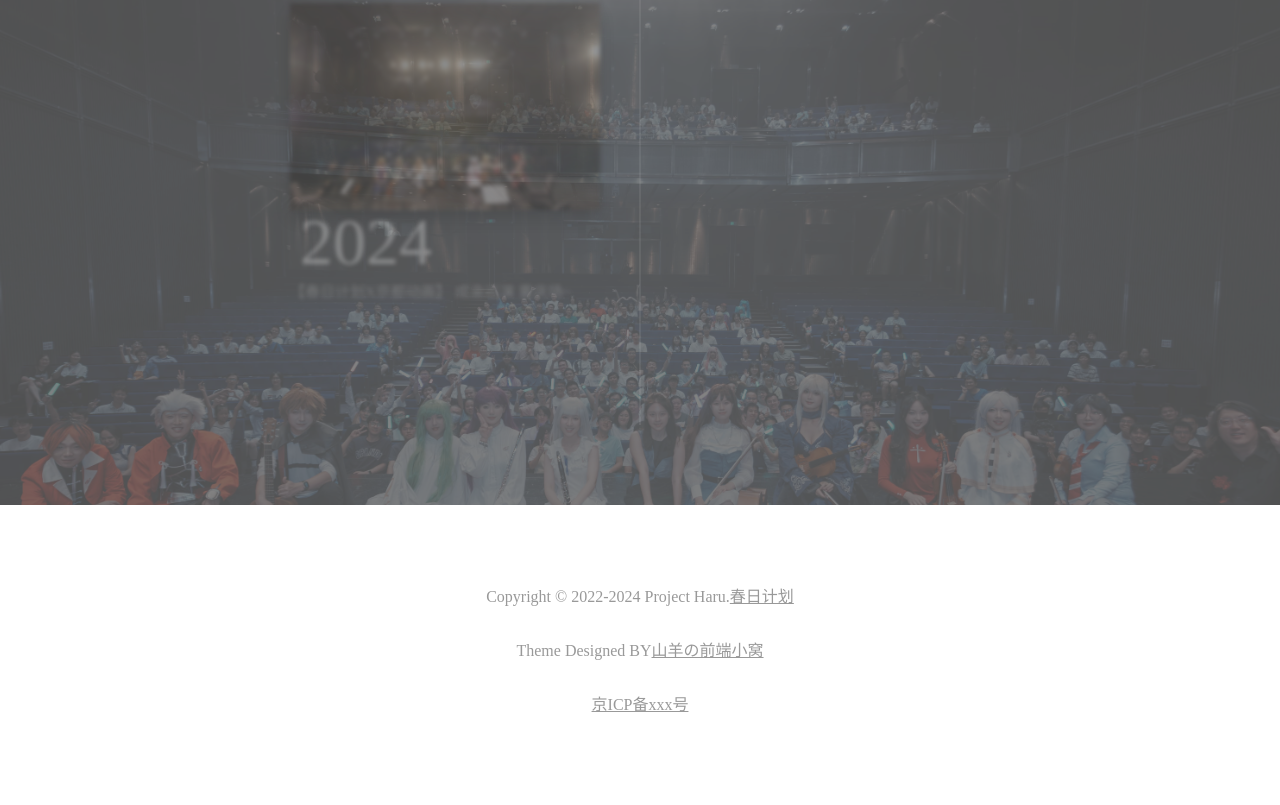
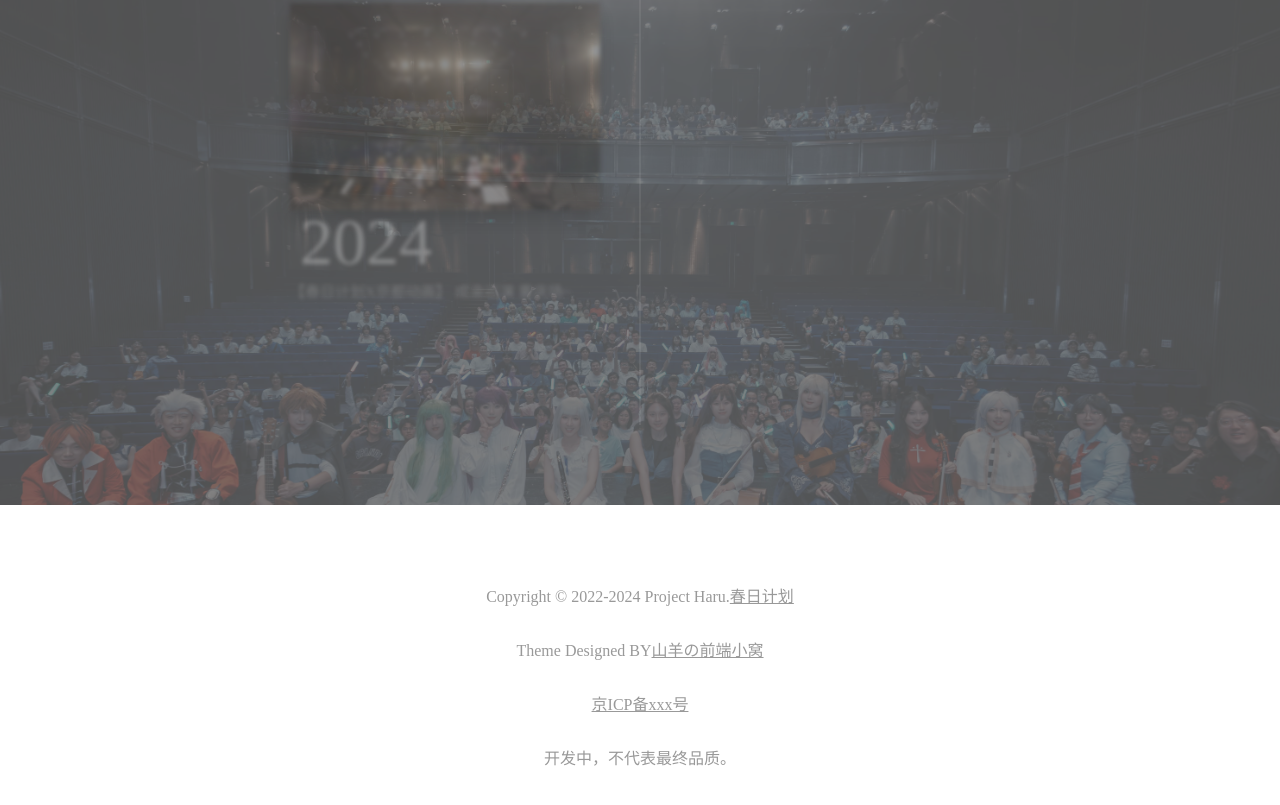
Before and after one commit to GreenBudsOnPotato/The-Website-for-ProjectHaru, a plain HTML site: page index.html in a window 1280 px wide. Shown: the part 2470-3275 px from the top of the page. Drawn offline with nearby package versions, Linux system fonts and the light colour scheme.

Commit message:
Add files via upload

```diff
--- a/index.html
+++ b/index.html
@@ -274,9 +274,11 @@
         </div>
     </div>
     <div class="footer"><a> </a>
-    <div class="footer"><a>Copyright © 2022-2024 Project Haru. <a href="https://space.bilibili.com/669978141">春日计划</a>
+        <div class="footer"><a>Copyright © 2022-2024 Project Haru. <a
+                    href="https://space.bilibili.com/669978141">春日计划</a>
                 <div class="footer"><a>Theme Designed BY <a href="https://space.bilibili.com/266664645">山羊の前端小窝</a>
                         <div class="footer"><a href="https://beian.miit.gov.cn/">京ICP备xxx号</a>
+                            <div class="footer"><a>开发中，不代表最终品质。</a>
                             </div>
                             <script src="https://cdnjs.cloudflare.com/ajax/libs/jquery/3.1.0/jquery.min.js"></script>
                             <script>
```
Lines whose indentation alone changed are shown as unchanged.
